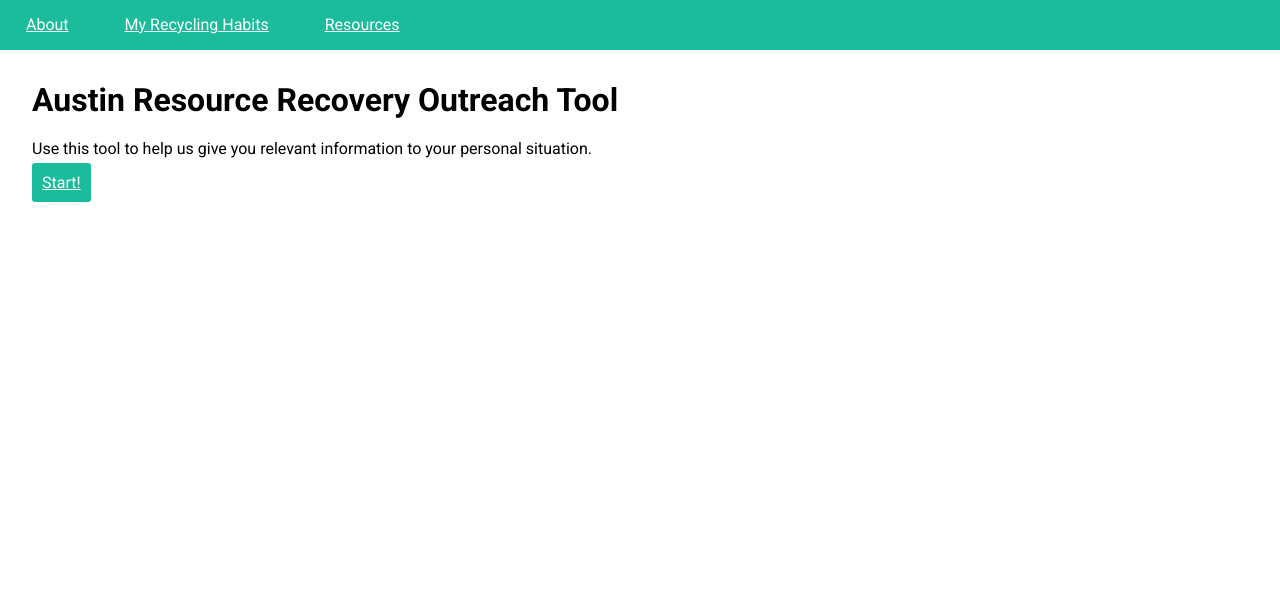
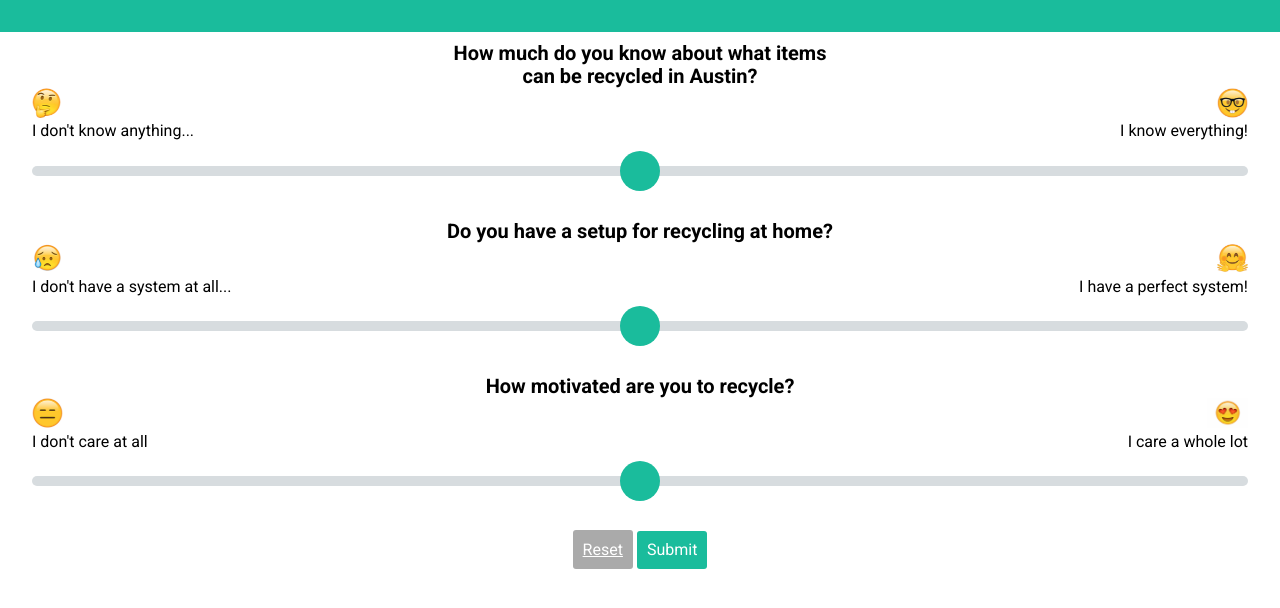
Before and after one commit to amaliebarras/arr-outreach-tool, a Jekyll site: the page built from index.html, in a window 1280 px wide. Shown: the top 608 px of the page. Built offline with Jekyll 4.4.1, drawn with Linux system fonts in a browser that asks for light colours; nearby versions of some CDN libraries; comment, search, counter and statistics services are not loaded.

Commit message:
removing extra pages and adding reset button

```diff
--- a/_includes/header.html
+++ b/_includes/header.html
@@ -3,7 +3,7 @@
          <div class="trigger">
            {% for my_page in site.pages %}
              {% if my_page.title %}
-             <a class="page-link" href="{{ my_page.url | prepend: site.baseurl }}">{{ my_page.title }}</a>
+             <!-- <a class="page-link" href="{{ my_page.url | prepend: site.baseurl }}">{{ my_page.title }}</a> -->
              {% endif %}
            {% endfor %}
          </div>
--- a/css/styles.scss
+++ b/css/styles.scss
@@ -62,6 +62,13 @@
 
 .aboutpage {
   padding: 10px 32px;
+}
+
+.actions {
+  text-align: center;
+  #reset {
+    background-color: #aaa;
+  }
 }
 
 
@@ -222,7 +229,6 @@
     border: 0;
   }
   .button-right {
-    float: right;
     display: inline;
     text-align: right;
   }
--- a/index.html
+++ b/index.html
@@ -1,11 +1,80 @@
 ---
 layout: default
-title: About
+title: My Recycling Habits
+permalink: /
 ---
-<div class = "aboutpage">
-<h1>Austin Resource Recovery Outreach Tool </h1>
 
-<p>Use this tool to help us give you relevant information to your personal situation.</p>
+<div class = "sliderpage">
+	<form id="sliderForm">
+	    <div class = "slider">
+	      <h2>How much do you know
+	      about what items can be recycled in Austin?</h2>
+	      <span class = "emoji-left">
+	          <img src = "./images/emoji/k1.png">
+	          <p>I don't know anything...</p>
+	      </span>
 
-<a href = "./myrecyclinghabits.html">Start!</a>
+	      <div class = "emoji-right">
+	          <img  src = "./images/emoji/k2.png">
+	          <p>I know everything!</p>
+	      </div>
+
+	      <div class="range-slider">
+	        <input id="knowledgeSlider" class="range-slider__range" type="range" value="5" min="0" max="10">
+	        <span class="range-slider__value">0</span>
+	      </div>
+	    </div>
+
+	    <div class = "slider" id = "slider2">
+	      <h2>Do you have a setup
+	      for recycling at home?</h2>
+
+	      <div class = "emoji-left">
+	          <img src = "./images/emoji/s1.png">
+	          <p>I don't have a system at all...</p>
+	      </div>
+
+	      <div class = "emoji-right">
+	          <img  src = "./images/emoji/s2.png">
+	          <p>I have a perfect system!</p>
+	      </div>
+
+	      <div class="range-slider">
+	        <input id="systemSlider" class="range-slider__range" type="range" value="5" min="0" max="10">
+	        <span class="range-slider__value">0</span>
+	      </div>
+	    </div>
+
+	    <div class = "slider">
+	      <h2>How motivated are you
+	      to recycle?</h2>
+
+	      <div class = "emoji-left">
+	          <img src = "./images/emoji/m1.png">
+	          <p>I don't care at all</p>
+	      </div>
+
+	      <div class = "emoji-right">
+	          <img  src = "./images/emoji/m2.png">
+	          <p>I care a whole lot</p>
+	      </div>
+
+	      <div class="range-slider">
+	        <input id="motivationSlider" class="range-slider__range" type="range" value="5" min="0" max="10">
+	        <span class="range-slider__value">0</span>
+	      </div>
+	    </div>
+
+		<div class = "actions">
+		<a id = "reset" href = "./">Reset</a>
+		<!-- <a class = "button-right" id="nextButton" href = "./resources.html">Next</a> -->
+		<button type="submit" class="button-right">Submit</button>
+		</actions>
+	</form>
 </div>
+
+<script src="https://www.gstatic.com/firebasejs/3.7.1/firebase-app.js"></script>
+<script src="https://www.gstatic.com/firebasejs/3.7.1/firebase-database.js"></script>
+<script src="https://www.gstatic.com/firebasejs/3.7.4/firebase.js"></script>
+<script src="scripts/db.js"></script>
+<script src="scripts/slider.js"></script>
--- a/scripts/db.js
+++ b/scripts/db.js
@@ -39,7 +39,7 @@
     var motivation = motivationInput.value;
 
     submitSliderValues(knowledge, system, motivation).then(function() {
-      location = "./resources.html";
+      location = "./";
     });
   };
 }, false);
```
Also changed, not shown: myrecyclinghabits.html (deleted, +0 -78 lines), resources.html (deleted, +0 -114 lines).
